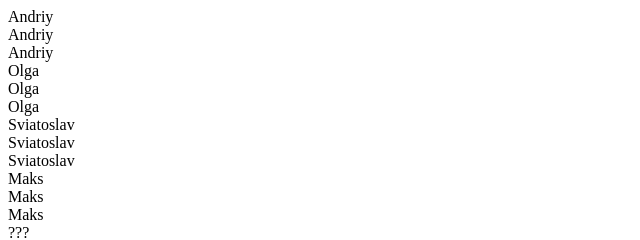
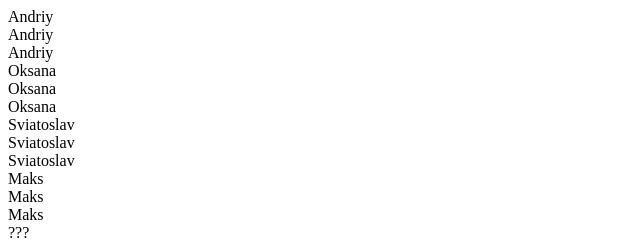
Before and after one commit to Andrii-Sviatoslav/team-project, a plain HTML site: page index.html in a window 1280 px wide. Shown: the full height of the page, 0-640 px from the left. Drawn offline with Linux system fonts and the light colour scheme.

Commit message:
Замінено ім'я Olga на Oksana

```diff
--- a/index.html
+++ b/index.html
@@ -14,9 +14,9 @@
     <section>Andriy</section>
     <section>Andriy</section>
     <section>Andriy</section>
-    <section>Olga</section>
-    <section>Olga</section>
-    <section>Olga</section>
+    <section>Oksana</section>
+    <section>Oksana</section>
+    <section>Oksana</section>
     <section>Sviatoslav</section>
     <section>Sviatoslav</section>
     <section>Sviatoslav</section>
```
